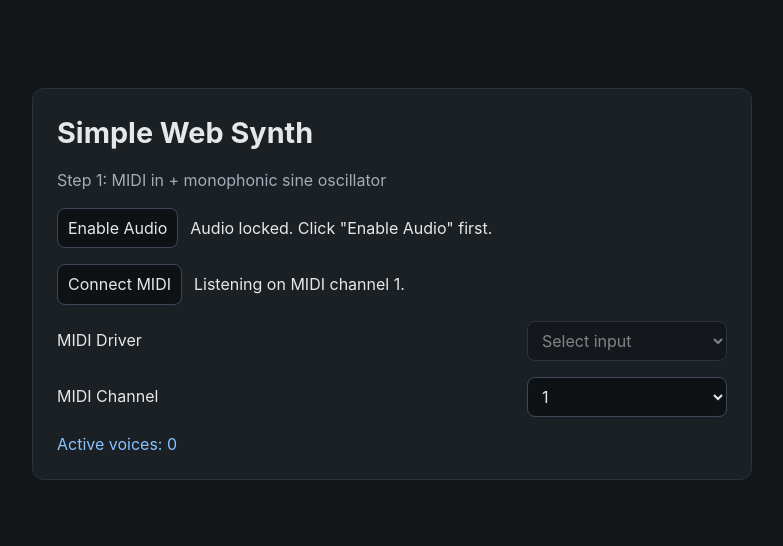
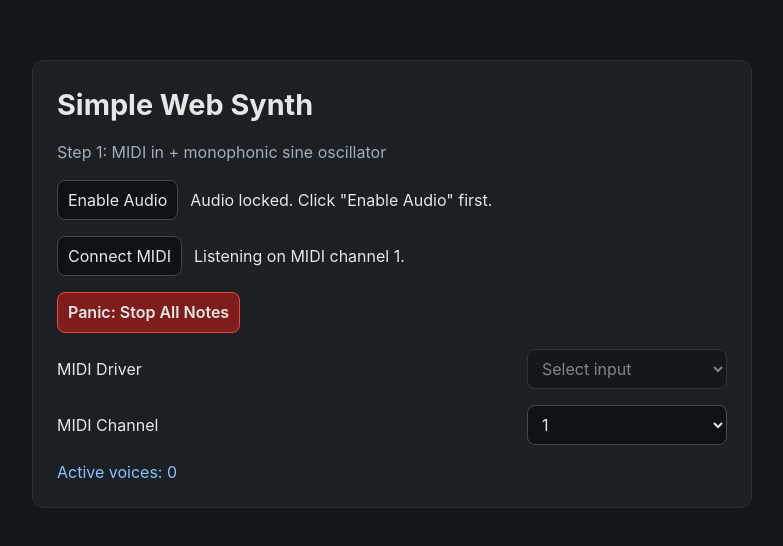
Before and after one commit to hendrik-goebel/synth2, a Vue app: page / in a window 1280 px wide. Shown: the part 116-662 px from the top of the page, without its empty margins (248-1031 px from the left). Built offline with nearby package versions, Linux system fonts and the light colour scheme.

Commit message:
add panic button

```diff
--- a/src/App.vue
+++ b/src/App.vue
@@ -70,6 +70,11 @@ function handleChannelChange() {
   midiService.setChannel(selectedChannel.value)
 }
 
+function handlePanic() {
+  synth.stopAllNotes()
+  activeVoices.value = synth.getActiveVoiceCount()
+}
+
 onMounted(() => {
   midiService.setChannel(selectedChannel.value)
 })
@@ -96,6 +101,10 @@ onUnmounted(() => {
         <span>{{ midiStatus }}</span>
       </div>
 
+      <div class="row">
+        <button type="button" class="panic-button" @click="handlePanic">Panic: Stop All Notes</button>
+      </div>
+
       <label class="row field">
         <span>MIDI Driver</span>
         <select v-model="selectedInputId" :disabled="!canSelectInput" @change="handleInputChange">
--- a/src/services/synthEngine.ts
+++ b/src/services/synthEngine.ts
@@ -35,15 +35,21 @@ export class SynthEngine {
     this.activeVoice = null
   }
 
+  stopAllNotes(): void {
+    if (!this.activeVoice) {
+      return
+    }
+
+    this.stopVoice(this.activeVoice.voice)
+    this.activeVoice = null
+  }
+
   getActiveVoiceCount(): number {
     return this.activeVoice ? 1 : 0
   }
 
   destroy(): void {
-    if (this.activeVoice) {
-      this.stopVoice(this.activeVoice.voice)
-      this.activeVoice = null
-    }
+    this.stopAllNotes()
     void this.audioContext.close()
   }
 
--- a/src/style.css
+++ b/src/style.css
@@ -76,6 +76,12 @@ button {
   cursor: pointer;
 }
 
+.panic-button {
+  background: #7f1d1d;
+  border-color: #ef4444;
+  font-weight: 600;
+}
+
 button:disabled,
 select:disabled {
   cursor: not-allowed;
```
Also changed, not shown: 1 other file (tests, documents, lock files or other folders).
